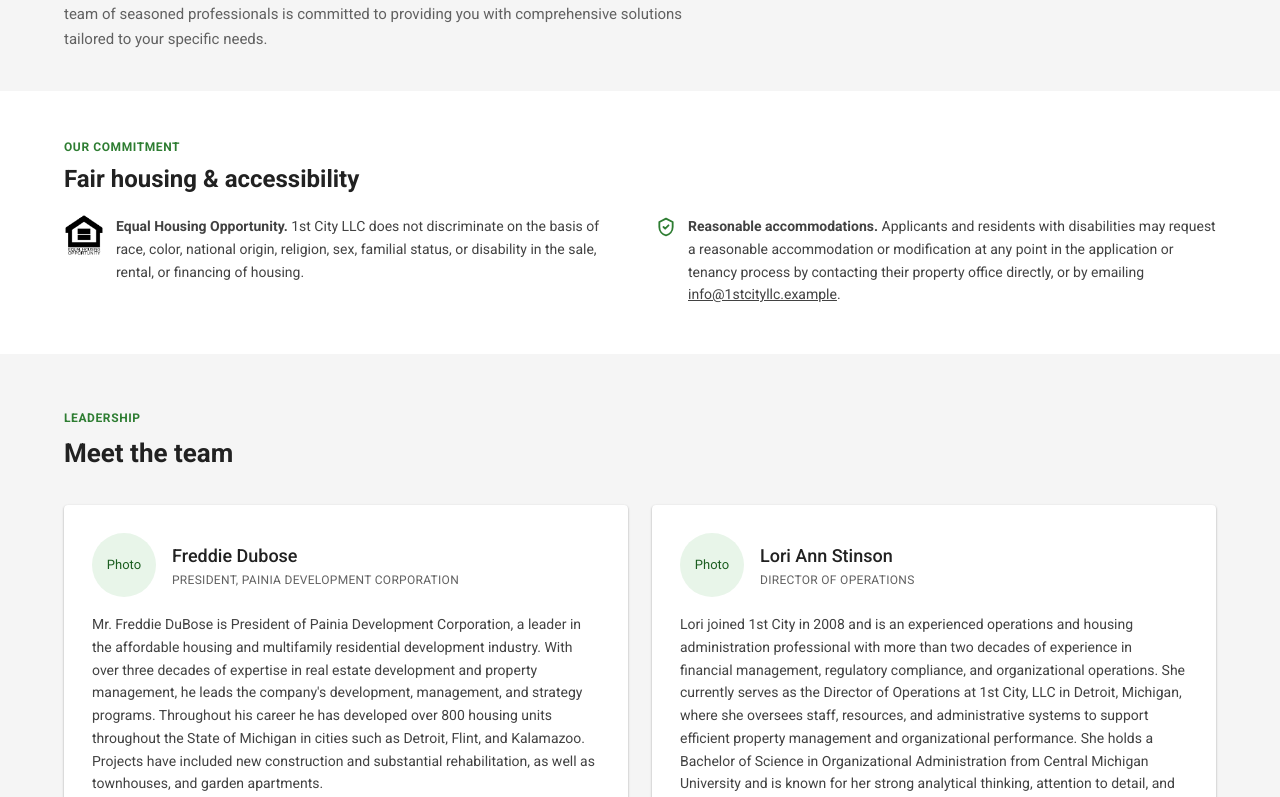
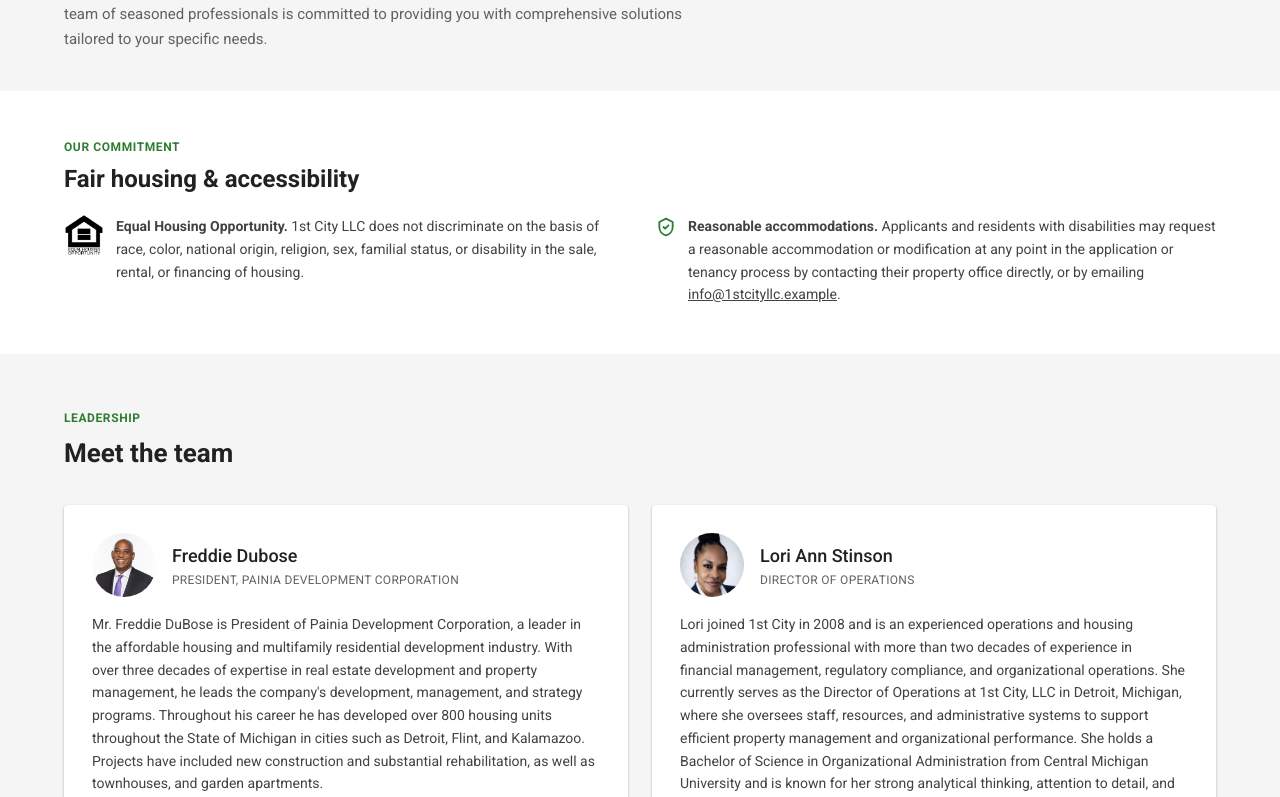
Before and after one commit to KStinson27/1stCityv3, a Next.js app: page /about in a window 1280 px wide. Shown: the part 362-1159 px from the top of the page. Built offline with nearby package versions, Linux system fonts and the light colour scheme; no server answers.

Commit message:
Add real headshots for Freddie Dubose and Lori Ann Stinson
Replace the "Photo" placeholder circles on the About page leadership
cards with their actual headshots.
Co-Authored-By: Claude Sonnet 5 <noreply@anthropic.com>
Claude-Session: https://claude.ai/code/session_01BYbhWBbfUm1T5YR2PARgD9

```diff
--- a/src/app/(site)/about/page.tsx
+++ b/src/app/(site)/about/page.tsx
@@ -1,3 +1,4 @@
+import Image from "next/image";
 import Link from "next/link";
 import type { Metadata } from "next";
 import { properties, subsidizedCount } from "@/data/properties";
@@ -9,11 +10,13 @@ const LEADERSHIP = [
   {
     name: "Freddie Dubose",
     title: "President, Painia Development Corporation",
+    photo: "/about/freddie-dubose.jpg",
     bio: "Mr. Freddie DuBose is President of Painia Development Corporation, a leader in the affordable housing and multifamily residential development industry. With over three decades of expertise in real estate development and property management, he leads the company's development, management, and strategy programs. Throughout his career he has developed over 800 housing units throughout the State of Michigan in cities such as Detroit, Flint, and Kalamazoo. Projects have included new construction and substantial rehabilitation, as well as townhouses, and garden apartments.\n\nFreddie serves on the Investment Committee of Invest Detroit and has also served on the Board of The Michigan Housing Council. He is a member of Omega Psi Phi, Sigma Pi Phi and Hope United Methodist Church. He previously served as Director of the Detroit Black Chamber Board, and as a member of Fannie-Mae House Michigan Advisory Board. Freddie believes in empowering youth and giving back to the community and does so by supporting Big Brothers and Big Sisters of America.",
   },
   {
     name: "Lori Ann Stinson",
     title: "Director of Operations",
+    photo: "/about/lori-ann-stinson.jpg",
     bio: "Lori joined 1st City in 2008 and is an experienced operations and housing administration professional with more than two decades of experience in financial management, regulatory compliance, and organizational operations. She currently serves as the Director of Operations at 1st City, LLC in Detroit, Michigan, where she oversees staff, resources, and administrative systems to support efficient property management and organizational performance. She holds a Bachelor of Science in Organizational Administration from Central Michigan University and is known for her strong analytical thinking, attention to detail, and ability to build efficient operational systems that support both compliance and financial performance.",
   },
 ];
@@ -87,9 +90,13 @@ export default function AboutPage() {
           {LEADERSHIP.map((person) => (
             <div key={person.name} className="flex flex-col gap-4 rounded bg-surface p-7 shadow-card">
               <div className="flex items-center gap-4">
-                <div className="flex h-16 w-16 shrink-0 items-center justify-center rounded-full bg-primary-bg text-[13px] text-primary-dark">
-                  Photo
-                </div>
+                <Image
+                  src={person.photo}
+                  alt={person.name}
+                  width={64}
+                  height={64}
+                  className="h-16 w-16 shrink-0 rounded-full object-cover"
+                />
                 <div className="flex flex-col gap-0.5">
                   <span className="text-lg font-medium">{person.name}</span>
                   <span className="text-xs uppercase tracking-wide text-text-secondary">
```
Also changed, not shown: public/about/freddie-dubose.jpg (added), public/about/lori-ann-stinson.jpg (added).
